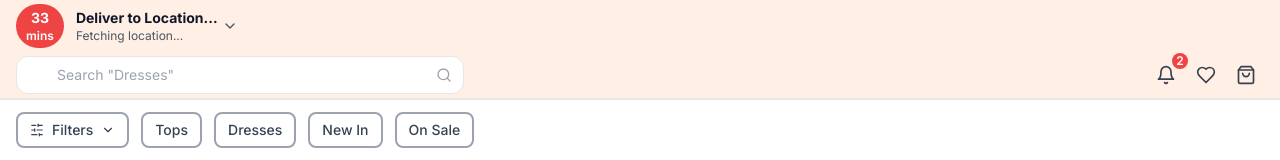
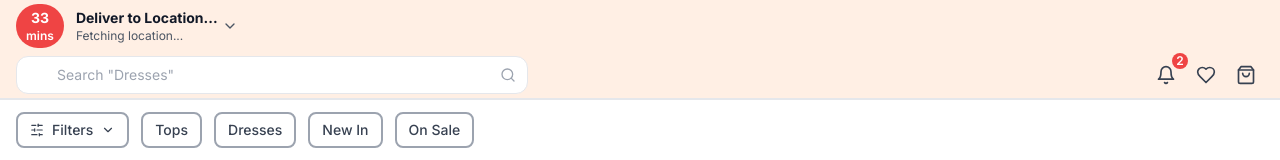
Before and after one commit to ropohub/speedy-market-go, a React (Vite) app: page /products in a window 1280 px wide. Shown: the top 160 px of the page. Built offline with nearby package versions, Linux system fonts and the light colour scheme; no server answers; what @protobuf-ts/grpcweb-transport would draw is missing.

Commit message:
Refactor: Update search bar logo and width
Replaced the search bar logo and increased the width on the right side.

```diff
--- a/src/components/header/SearchBarWithLogo.tsx
+++ b/src/components/header/SearchBarWithLogo.tsx
@@ -21,9 +21,9 @@ const SearchBarWithLogo: React.FC = () => {
   };
 
   return (
-    <div className="relative flex-1 max-w-md">
+    <div className="relative flex-1 max-w-lg">
       <img
-        src="/lovable-uploads/27a6222c-35e0-4a70-8716-a598604e23d0.png"
+        src="/lovable-uploads/cfd38c46-012b-4b42-ab0f-dcd5228d6194.png"
         alt="Dripzy Logo"
         className="absolute left-3 top-1/2 transform -translate-y-1/2 w-5 h-5 object-contain"
       />
```
Also changed, not shown: public/lovable-uploads/cfd38c46-012b-4b42-ab0f-dcd5228d6194.png (added).
